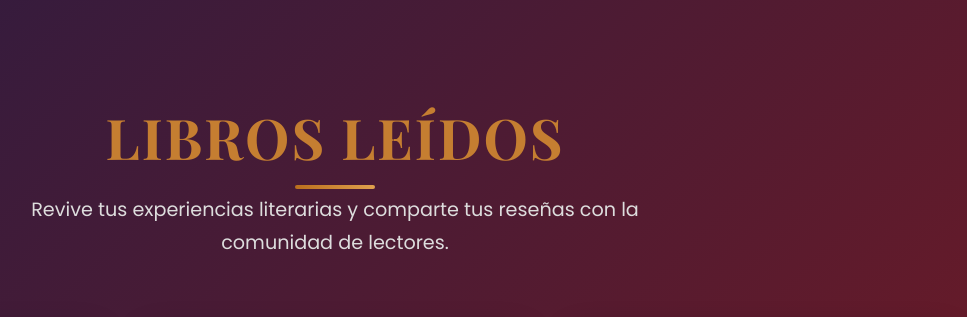
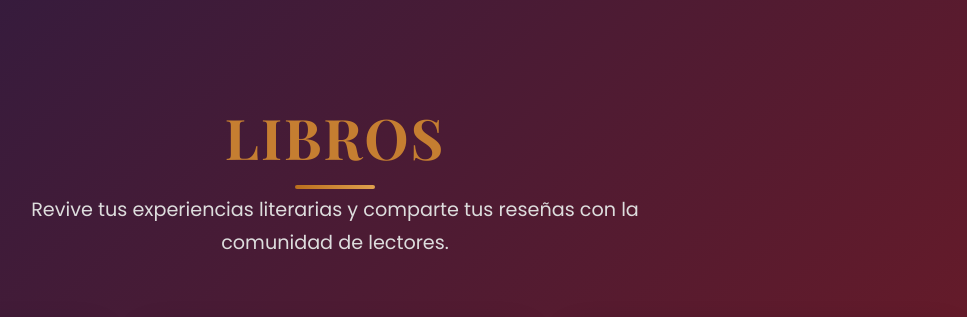
Before and after one commit to TDurs/djangoproject, a Django app: page /home/ in a window 1280 px wide. Shown: the part 801-1118 px from the top of the page, without its empty margins (305-1272 px from the left). Run offline with Django 5.2, Linux system fonts and the light colour scheme; a user stored in the database is signed in.

Commit message:
Subir cambios de repositorio

```diff
--- a/myapp/templates/home.html
+++ b/myapp/templates/home.html
@@ -881,11 +881,11 @@
     </div>
   </section>
 
-   <!-- Libros Leídos -->
+   <!-- Libros  -->
     <section id="read">
         <div class="container">
             <div class="section-title">
-                <h2>Libros Leídos</h2>
+                <h2>Libros </h2>
                 <p>Revive tus experiencias literarias y comparte tus reseñas con la comunidad de lectores.</p>
             </div>
 
```
